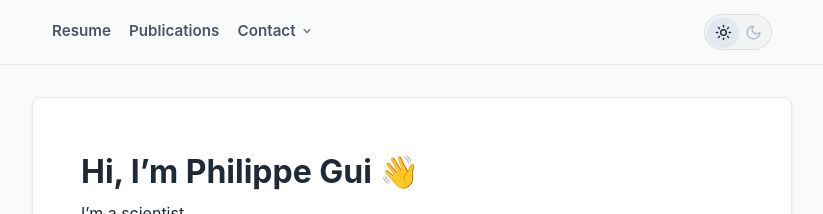
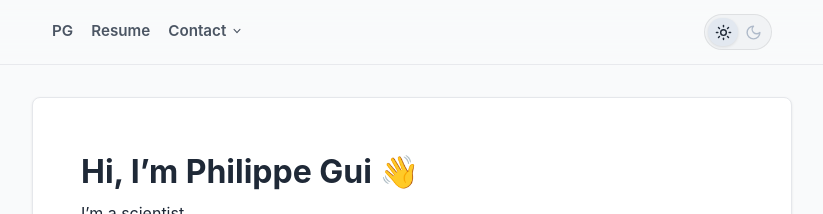
Before and after one commit to philippegui/website, a Jekyll site: the page built from index.md, in a window 1280 px wide. Shown: the top 214 px of the page, without its empty margins (228-1051 px from the left). Built offline with Jekyll 4.4.1, drawn with Linux system fonts in a browser that asks for light colours.

Commit message:
Nav bar changes

```diff
--- a/_includes/navigation.html
+++ b/_includes/navigation.html
@@ -1,6 +1,6 @@
 <nav class="nav-bar">
-  <a href="/">Resume</a>
-  <a href="/publications.html">Publications</a>
+  <a href="/">PG</a>
+  <a href="/resume.html">Resume</a>
 
   <!-- Contact Dropdown -->
   <div class="nav-dropdown">
--- a/index.md
+++ b/index.md
@@ -1,6 +1,6 @@
 ---
 layout: default
-title: Philippe Gui
+title: PG
 published: true
 ---
 
```
